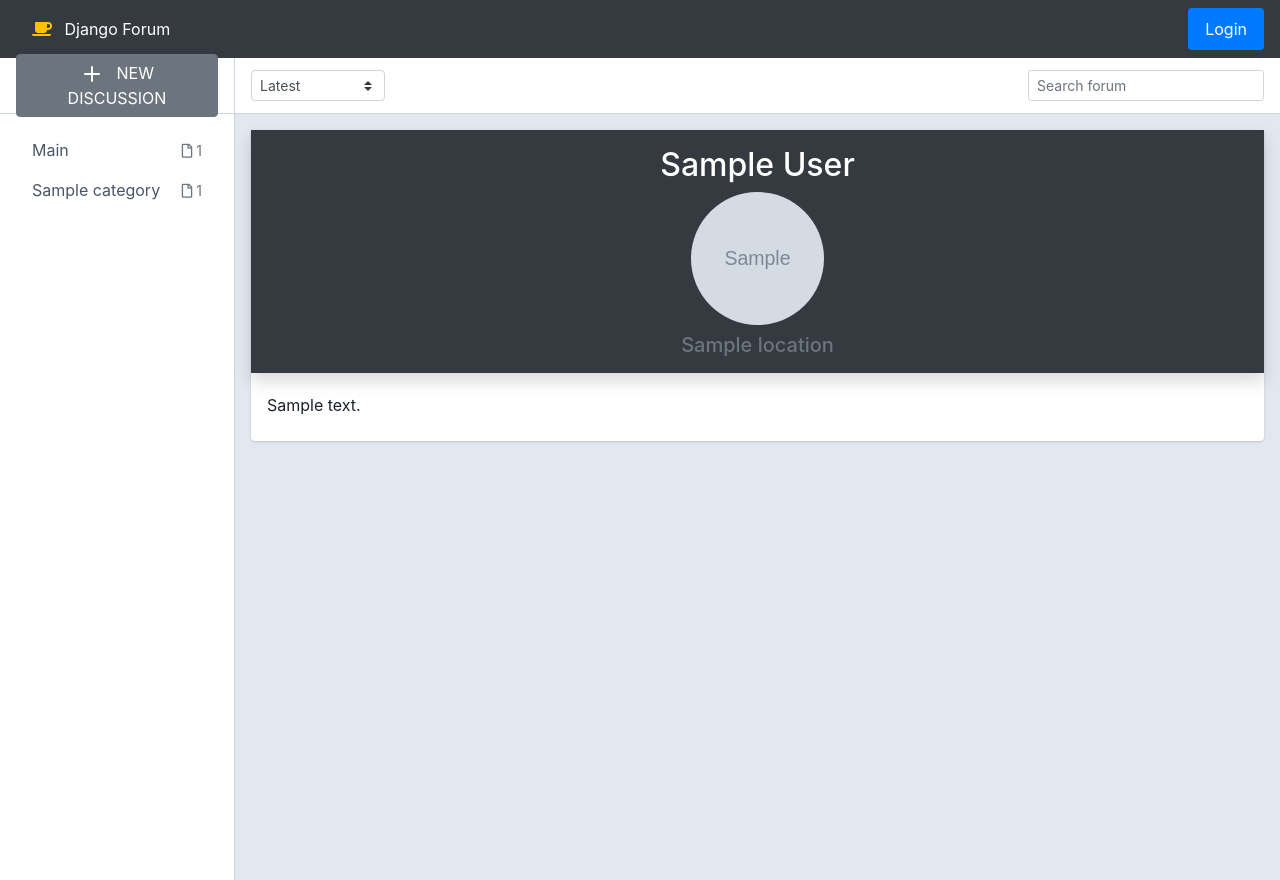
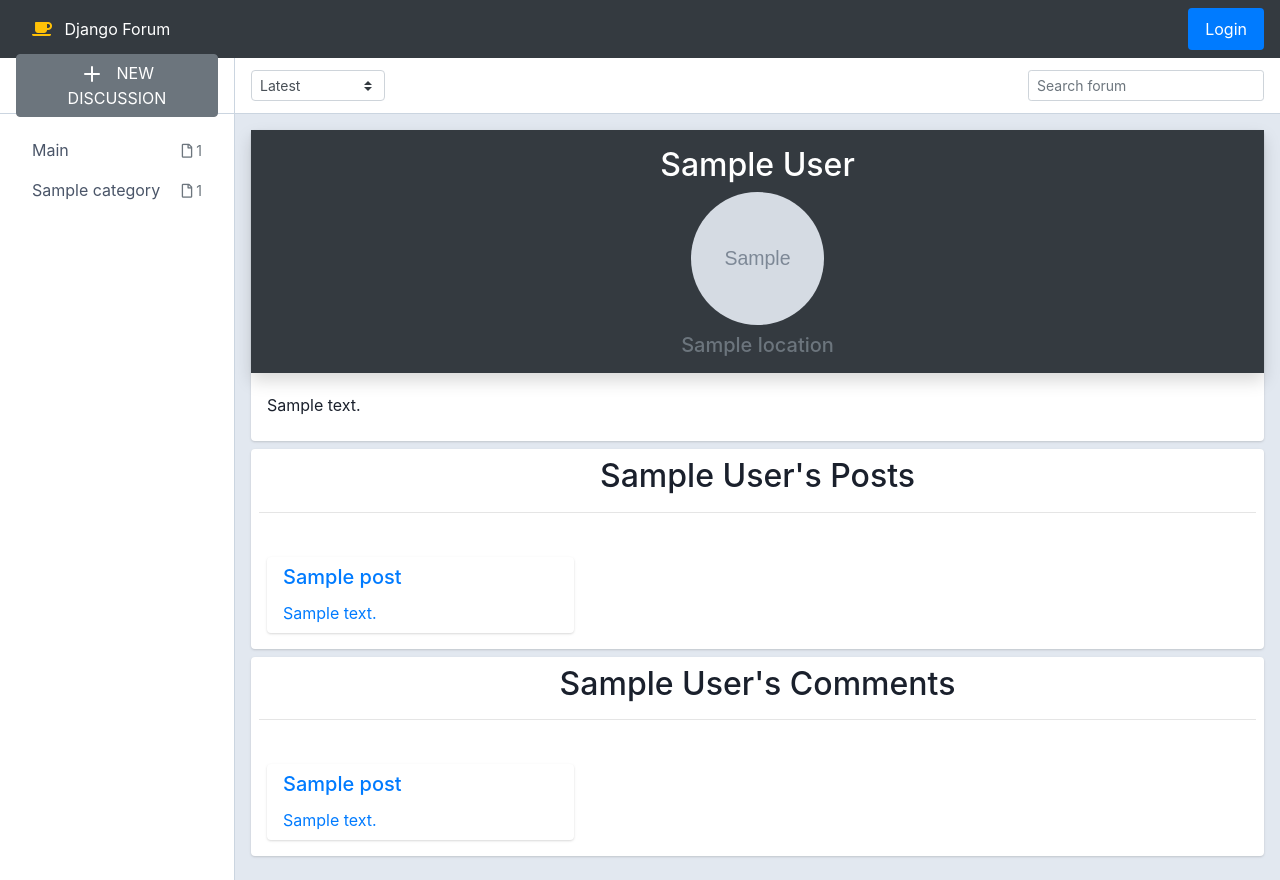
Before and after one commit to hoxas/forum, a Django app: template user/templates/user/account.html in a window 1280 px wide. Run offline with Django 4.2, Linux system fonts and the light colour scheme; the template is opened without the code that fills it: most values are stand-ins (such as "Sample title", 1, 10 or a date in 2020); grey boxes marked "Sample" are stand-in pictures; some libraries are stand-ins or nearby versions.

Commit message:
🕰️ + Rough user posts & comments functionality

```diff
--- a/user/templates/user/account.html
+++ b/user/templates/user/account.html
@@ -10,7 +10,50 @@
         <div class="card-body py-2">
             <p>{{data.profile_search.bio}}</p>
         </div>
-
+    </div>
+    <div class="card mb-2 p-0 container">
+        <div class="card-title p-2">
+            <h2 class="text-center">{{data.profile_search.displayname}}'s Posts</h2>
+            <hr>
+        </div>
+        <div class="card-body py-2">
+            <div class="row">
+                {% for post in data.profile_search.posts %}
+                <div class="col-md-4">
+                    <div class="card mb-2 p-0">
+                        <div class="card-body py-2">
+                            <a href="/category/{{post.category.name.lower}}/{{post.id}}/">
+                                <h5 class="card-title">{{post.title}}</h5>
+                                <p class="card-text">{{post.body}}</p>
+                            </a>
+                        </div>
+                    </div>
+                </div>
+                {% endfor %}
+            </div>
+        </div>
+    </div>
+    <div class="card mb-2 p-0 container">
+        <div class="card-title p-2">
+            <h2 class="text-center">{{data.profile_search.displayname}}'s Comments</h2>
+            <hr>
+        </div>
+        <div class="card-body py-2">
+            <div class="row">
+                {% for comment in data.profile_search.comments %}
+                <div class="col-md-4">
+                    <div class="card mb-2 p-0">
+                        <div class="card-body py-2">
+                            <a href="/category/{{comment.post.category.name.lower}}/{{comment.post.id}}/">
+                                <h5 class="card-title">{{comment.post.title}}</h5>
+                                <p class="card-text">{{comment.body}}</p>
+                            </a>
+                        </div>
+                    </div>
+                </div>
+                {% endfor %}
+            </div>
+        </div>
     </div>
 </div>
 {% endblock content %}
```
